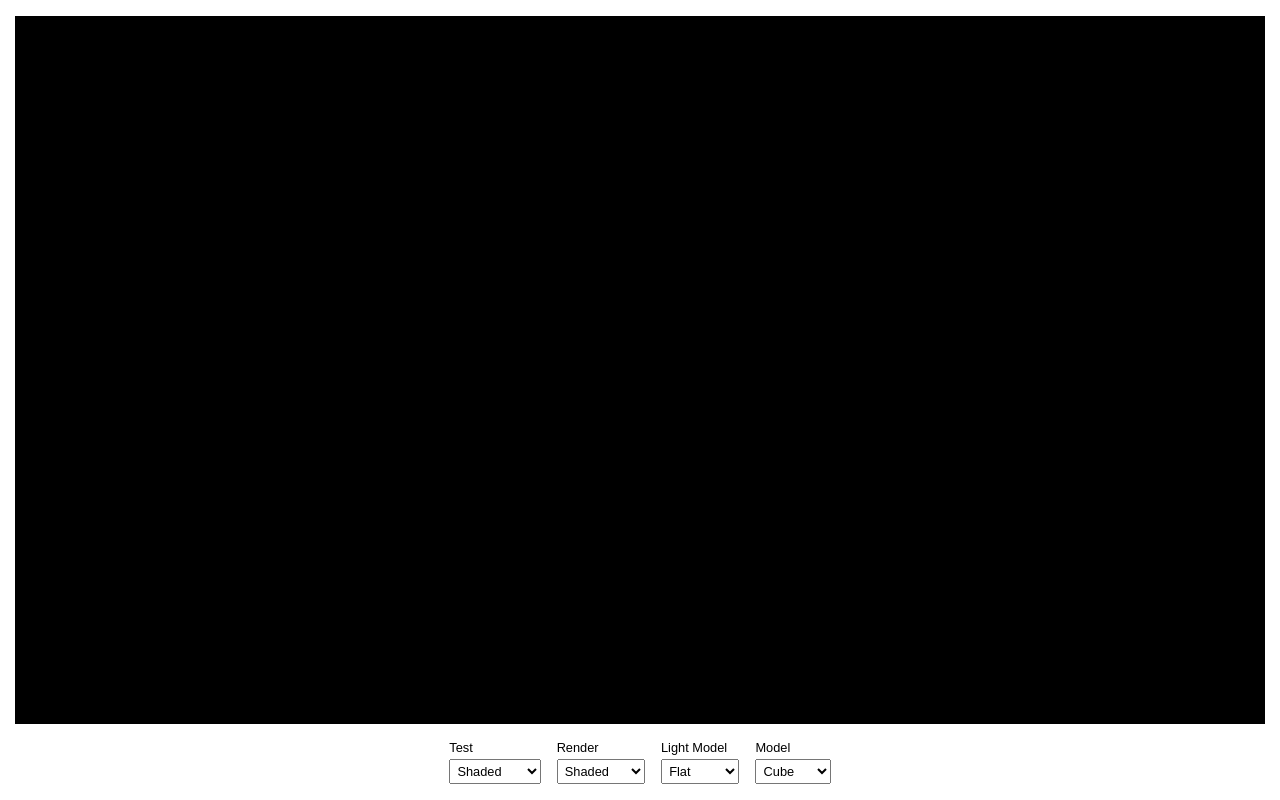
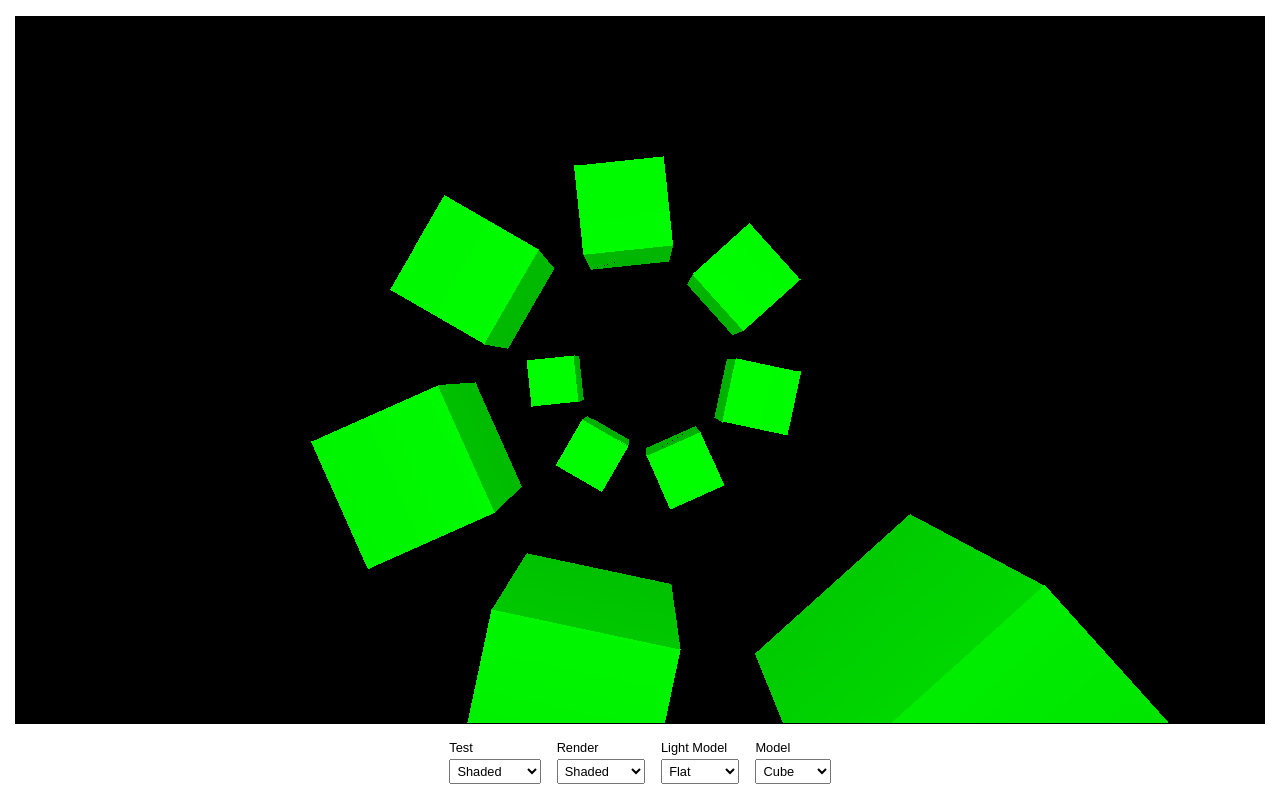
Before and after one commit to dlt42/threed.ts, a React (Vite) app: page / in a window 1280 px wide. Built offline with nearby package versions, Linux system fonts and the light colour scheme.

Commit message:
Update ScreenArea.ts

```diff
--- a/src/threed/rendering/ScreenArea.ts
+++ b/src/threed/rendering/ScreenArea.ts
@@ -11,8 +11,8 @@ export default class ScreenArea {
     this.canvas = canvas;
 
     const observer = new ResizeObserver(() => {
-      canvas.width = canvas.clientWidth;
-      canvas.height = canvas.clientHeight;
+      canvas.width = canvas.clientWidth | 0;
+      canvas.height = canvas.clientHeight | 0;
       this.resized();
     });
     observer.observe(canvas);
@@ -24,14 +24,14 @@ export default class ScreenArea {
 
   public addListener(listener: ScreenAreaListener) {
     this.listeners.push(listener);
-    const { width, height } = this.canvas.getBoundingClientRect();
+    const { width, height } = this.getDimensions();
     listener.notify(
       new ScreenAreaEvent(this, width, height, ScreenAreaEvent.RESIZED)
     );
   }
 
   private clearBuffer() {
-    const { width, height } = this.canvas.getBoundingClientRect();
+    const { width, height } = this.getDimensions();
     if (this.buffer === null) {
       if (width > 0 && height > 0) {
         const arrayBuffer = new ArrayBuffer(width * height * 4);
@@ -69,7 +69,7 @@ export default class ScreenArea {
         ctx.putImageData(this.buffer, 0, 0);
       }
       if (this.saveBuffer === null) {
-        const { width, height } = this.canvas.getBoundingClientRect();
+        const { width, height } = this.getDimensions();
         this.saveBuffer = new ImageData(width, height, {
           colorSpace: 'srgb',
         });
@@ -85,7 +85,7 @@ export default class ScreenArea {
   }
 
   public resized() {
-    const { width, height } = this.canvas.getBoundingClientRect();
+    const { width, height } = this.getDimensions();
     this.buffer = null;
     this.clearBuffer();
     this.listeners.forEach((current) =>
@@ -104,4 +104,9 @@ export default class ScreenArea {
     }
     return buf;
   }
+
+  private getDimensions() {
+    const { width, height } = this.canvas.getBoundingClientRect();
+    return { width: width | 0, height: height | 0 };
+  }
 }
```
